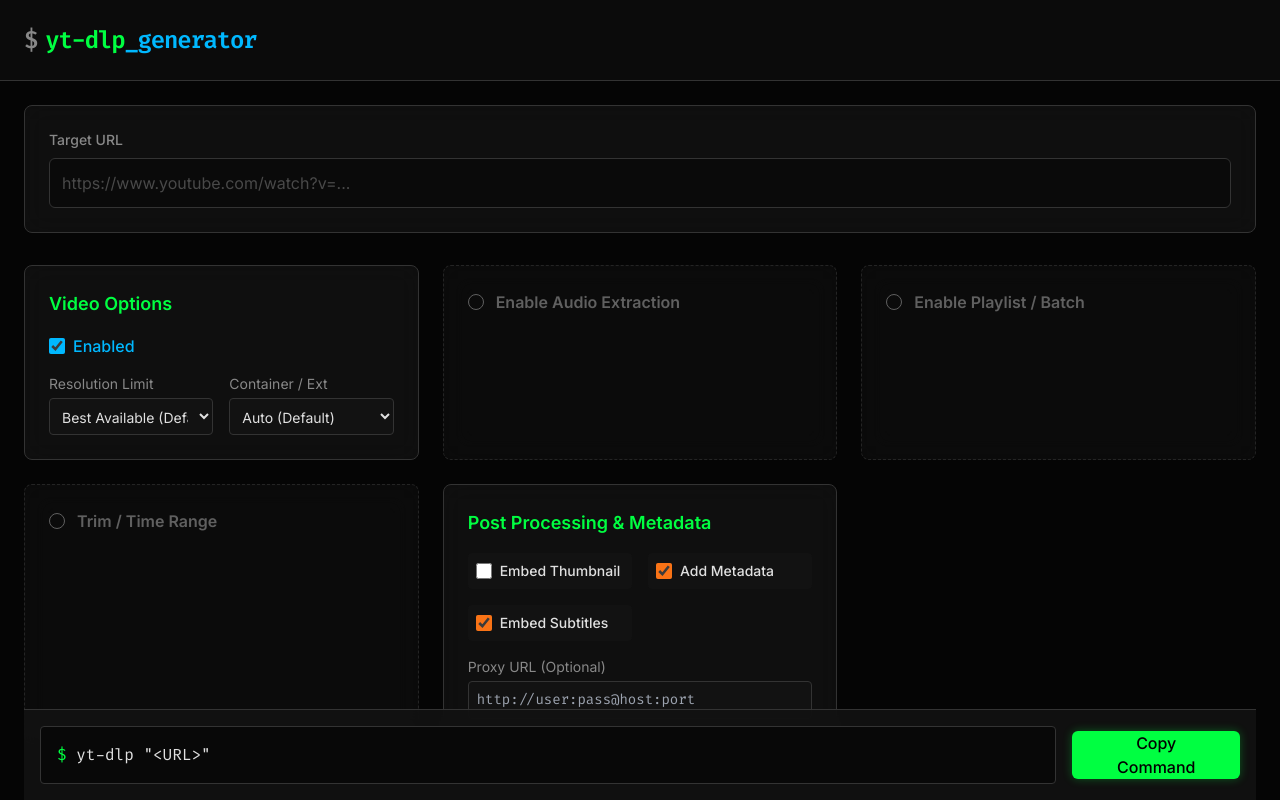
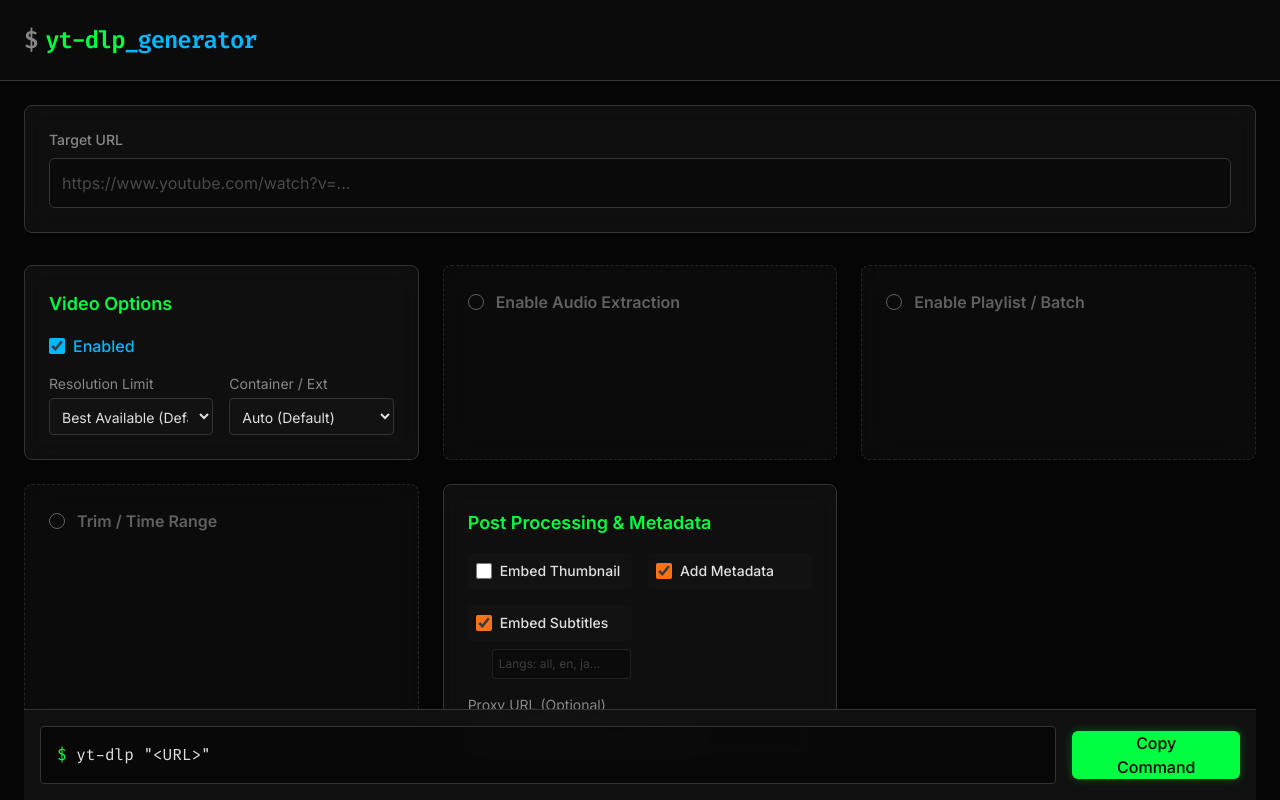
Before and after one commit to pnvttk/yt-dlp-cg, a React (Vite) app: page / in a window 1280 px wide. Both pictures are taken after a click on the label "Embed Subtitles". Shown: the top 800 px of the page. Built offline with nearby package versions, Linux system fonts and the light colour scheme.

Commit message:
feat: add subtitle language option for embedded subtitles and refine audio/video command building logic.

```diff
--- a/src/features/command/builder.ts
+++ b/src/features/command/builder.ts
@@ -7,8 +7,8 @@ export function buildCommand(config: GlobalConfig): string {
 
 	const parts: string[] = ['yt-dlp'];
 
-	// 1. Audio Module
-	if (config.features.audio.enabled) {
+	// 1. Audio Module (Only if Video is NOT enabled, to avoid conflict/-x overriding video)
+	if (config.features.audio.enabled && !config.features.video.enabled) {
 		parts.push('-x');
 		if (config.features.audio.format !== 'best') {
 			parts.push(`--audio-format ${config.features.audio.format}`);
@@ -34,6 +34,9 @@ export function buildCommand(config: GlobalConfig): string {
 
 		if (config.features.video.ext !== 'auto') {
 			parts.push(`--merge-output-format ${config.features.video.ext}`);
+		} else {
+			// Explicitly request merge to MKV if auto, to ensure audio/subs are merged
+			parts.push('--merge-output-format mkv');
 		}
 	}
 
@@ -73,7 +76,12 @@ export function buildCommand(config: GlobalConfig): string {
 	if (config.features.postProcess.enabled) {
 		if (config.features.postProcess.embedThumbnail) parts.push('--embed-thumbnail');
 		if (config.features.postProcess.embedMetadata) parts.push('--add-metadata');
-		if (config.features.postProcess.embedSubs) parts.push('--write-subs --embed-subs');
+		if (config.features.postProcess.embedSubs) {
+			parts.push('--embed-subs');
+			if (config.features.postProcess.subtitleLangs) {
+				parts.push(`--sub-langs "${config.features.postProcess.subtitleLangs}"`);
+			}
+		}
 		if (config.features.postProcess.proxy) parts.push(`--proxy "${config.features.postProcess.proxy}"`);
 	}
 
--- a/src/features/postProcess/PostProcessingOptions.tsx
+++ b/src/features/postProcess/PostProcessingOptions.tsx
@@ -31,6 +31,7 @@ export function PostProcessingOptions() {
                <span className="text-text font-medium text-sm">Add Metadata</span>
             </label>
 
+            <div className="flex flex-col gap-2">
                  <label className="flex items-center gap-2 cursor-pointer bg-surface p-2 rounded hover:bg-surface/80">
                    <input
                      type="checkbox"
@@ -40,6 +41,18 @@ export function PostProcessingOptions() {
                    />
                    <span className="text-text font-medium text-sm">Embed Subtitles</span>
                 </label>
+
+                {postProcess.embedSubs && (
+                    <input
+                        type="text"
+                        placeholder="Langs: all, en, ja..."
+                        className="ml-6 w-[85%] bg-black/20 border border-border/50 rounded p-1.5 text-xs text-white placeholder:text-text-muted/40 focus:border-orange-500 focus:outline-none"
+                        value={postProcess.subtitleLangs}
+                        onChange={(e) => updateFeature('postProcess', { subtitleLangs: e.target.value })}
+                        title="Subtitle languages (regex or comma-separated). Leave empty for default."
+                    />
+                )}
+            </div>
         </div>
 
         <div>
--- a/src/types.ts
+++ b/src/types.ts
@@ -39,6 +39,7 @@ export interface PostProcessConfig {
 	embedThumbnail: boolean;
 	embedMetadata: boolean;
 	embedSubs: boolean;
+	subtitleLangs: string;
 	proxy: string;
 }
 
@@ -49,6 +50,6 @@ export const initialConfig: GlobalConfig = {
 		video: { enabled: true, resolution: 'best', ext: 'auto' },
 		playlist: { enabled: false, startIndex: 1, endIndex: null, items: '' },
 		range: { enabled: false, start: '', end: '' },
-		postProcess: { enabled: true, embedThumbnail: false, embedMetadata: true, embedSubs: false, proxy: '' },
+		postProcess: { enabled: true, embedThumbnail: false, embedMetadata: true, embedSubs: false, subtitleLangs: '', proxy: '' },
 	},
 };
```
Lines whose indentation alone changed are shown as unchanged.
